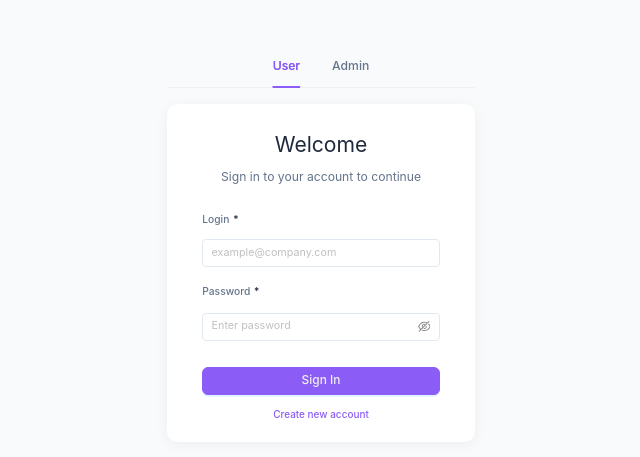
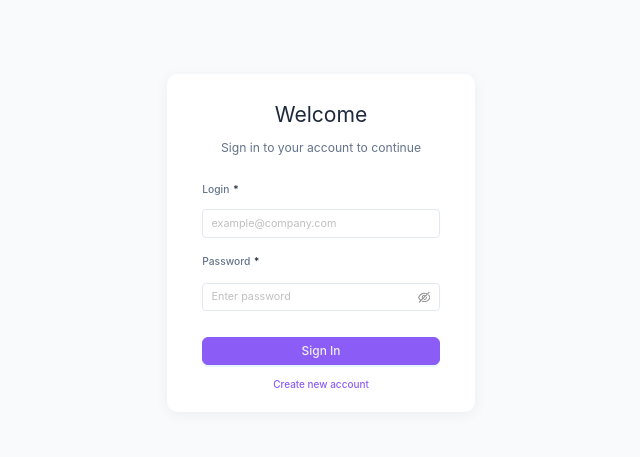
Before and after one commit to Kattherinee/persnal-subscribe, a React (Vite) app: page /signin in a window 1280 px wide. Shown: the part 157-614 px from the top of the page, without its empty margins (319-959 px from the left). Built offline with nearby package versions, Linux system fonts and the light colour scheme.

Commit message:
feat: Refactor authentication components and update API URL; rename pages for clarity

```diff
--- a/src/App.tsx
+++ b/src/App.tsx
@@ -1,6 +1,8 @@
 import { Route, Routes } from 'react-router-dom';
 
 import { Register } from './pages/auth/Register';
+import { Login } from './pages/auth/Login';
+import { LoginAdmin } from './pages/auth/LoginAdmin';
 
 import { Layout } from './layouts/layout';
 import { ProfilePage } from './pages/mainPages/ProfilePage/ProfilePage';
@@ -12,17 +14,16 @@ import { AllUsersPage } from './pages/admin/AllUsersPage';
 import { RequireAuth } from './utils/RequireAuth';
 import { RequireAdmin } from './utils/RequireAdmin';
 import { AdminLayout } from './layouts/adminLayout';
-import { LoginTabs } from './pages/auth/LoginTabs';
 import { RegistrationSuccess } from './pages/RegistrationSuccess';
 
 function App() {
   return (
     <Routes>
       {/* Публичные страницы */}
-      <Route path="/signin" element={<LoginTabs />} />
+      <Route path="/signin" element={<Login />} />
       <Route path="/thank-you" element={<RegistrationSuccess />} />
       <Route path="/signup" element={<Register />} />
-      <Route path="/signin-admin" element={<LoginTabs />} />
+      <Route path="/signin-admin" element={<LoginAdmin />} />
 
       {/* Пользовательские приватные страницы */}
       <Route
--- a/src/api/constants.ts
+++ b/src/api/constants.ts
@@ -1 +1 @@
-export const API_URL = 'http://212.74.231.109:8181';
+export const API_URL = 'https://api.wppageflow.com';
--- a/src/pages/RegistrationSuccess.tsx
+++ b/src/pages/RegistrationSuccess.tsx
@@ -3,7 +3,7 @@ import { useNavigate } from 'react-router-dom';
 import { CheckCircleOutlined } from '@ant-design/icons';
 import { CustomButton } from '../ui/CustomButton';
 import { theme } from '../assets/theme/theme';
-import { Container } from './auth/LoginTabs';
+import { Container } from './auth/Login';
 import { Card } from './auth/Login';
 
 export const RegistrationSuccess = () => {
--- a/src/pages/auth/Login.tsx
+++ b/src/pages/auth/Login.tsx
@@ -51,9 +51,8 @@ export const Login = () => {
   };
 
   return (
-    <>
+    <Container>
       {contextHolder}
-
       <Card>
         <Title>Welcome</Title>
         <Subtitle>Sign in to your account to continue</Subtitle>
@@ -87,9 +86,17 @@ export const Login = () => {
 
         <LinkText to="/signup">Create new account</LinkText>
       </Card>
-    </>
+    </Container>
   );
 };
+
+export const Container = styled.div`
+  min-height: 100vh;
+  display: flex;
+  justify-content: center;
+  align-items: center;
+  background: ${theme.colors.backgroundPage};
+`;
 
 export const Card = styled.div`
   background: ${theme.colors.backgroundCard};
--- a/src/pages/auth/LoginAdmin.tsx
+++ b/src/pages/auth/LoginAdmin.tsx
@@ -6,7 +6,6 @@ import { CustomLabel } from '../../ui/CustomLabel';
 import { CustomInput } from '../../ui/CustomInput';
 import { CustomButton } from '../../ui/CustomButton';
 import { CustomPasswordInput } from '../../ui/CustomPasswordInput';
-import { Card } from './Login';
 import { loginAdmin } from '../../api/auth';
 import type { AxiosError } from 'axios';
 import { useAdminStore } from '../../store/adminStore';
@@ -49,7 +48,7 @@ export const LoginAdmin = () => {
   };
 
   return (
-    <>
+    <Container>
       {contextHolder}
       <Card>
         <Title>Welcome</Title>
@@ -82,9 +81,32 @@ export const LoginAdmin = () => {
           </Form.Item>
         </Form>
       </Card>
-    </>
+    </Container>
   );
 };
+
+export const Container = styled.div`
+  min-height: 100vh;
+  display: flex;
+  justify-content: center;
+  align-items: center;
+  background: ${theme.colors.backgroundPage};
+`;
+
+export const Card = styled.div`
+  background: ${theme.colors.backgroundCard};
+  padding: 1.9vw 2.725vw 1.5vw;
+  border-radius: 0.825vw;
+  box-shadow: 0 0.208vw 1.042vw rgba(0, 0, 0, 0.05);
+
+  width: 24vw;
+  text-align: center;
+  @media (max-width: 769px) {
+    width: 80vw;
+    padding: 5vw 5.725vw 2.8vw;
+    border-radius: 1.825vw;
+  }
+`;
 
 export const Title = styled.h1`
   font-size: 1.65vw;
--- a/src/pages/auth/LoginTabs.tsx
+++ b/src/pages/auth/LoginTabs.tsx
@@ -1,68 +1,7 @@
-import { Tabs } from 'antd';
-import { useNavigate, useLocation } from 'react-router-dom';
-import { Login } from './Login';
-import { LoginAdmin } from './LoginAdmin';
-import styled from 'styled-components';
-import { theme } from '../../assets/theme/theme';
-
-export const LoginTabs = () => {
-  const navigate = useNavigate();
-  const location = useLocation();
-
-  const activeKey = location.pathname.includes('signin-admin') ? 'admin' : 'user';
-
-  const handleTabChange = (key: string) => {
-    navigate(key === 'admin' ? '/signin-admin' : '/signin');
-  };
-
-  return (
-    <Container>
-      <StyledTabs activeKey={activeKey} onChange={handleTabChange} centered>
-        <Tabs.TabPane tab="User" key="user">
-          <Login />
-        </Tabs.TabPane>
-        <Tabs.TabPane tab="Admin" key="admin">
-          <LoginAdmin />
-        </Tabs.TabPane>
-      </StyledTabs>
-    </Container>
-  );
-};
-export const Container = styled.div`
-  min-height: 100vh;
-  display: flex;
-  justify-content: center;
-  align-items: center;
-  background: ${theme.colors.backgroundPage};
-`;
-
-const StyledTabs = styled(Tabs)`
-  .ant-tabs-tab {
-    color: ${theme.colors.textSecondary};
-    font-size: 0.95vw;
-    font-weight: 500;
-  }
-
-  .ant-tabs-tab-active .ant-tabs-tab-btn {
-    color: ${theme.colors.brandPrimary} !important;
-  }
-
-  .ant-tabs-tab-btn:hover {
-    color: ${theme.colors.brandPrimaryHover};
-  }
-
-  .ant-tabs-ink-bar {
-    background: ${theme.colors.brandPrimary};
-    height: 3px;
-    border-radius: 3px;
-  }
-  @media (max-width: 769px) {
-    .ant-tabs-tab {
-      font-size: 4.45vw;
-    }
-    .ant-tabs-ink-bar {
-      height: 6px;
-      border-radius: 6px;
-    }
-  }
-`;
+/**
+ * @deprecated
+ * Этот файл больше не используется.
+ * Страницы авторизации были разделены на отдельные компоненты без табов:
+ * - Login.tsx - для пользователей (/signin)
+ * - LoginAdmin.tsx - для администраторов (/signin-admin)
+ */
--- a/src/pages/auth/Register.tsx
+++ b/src/pages/auth/Register.tsx
@@ -9,7 +9,7 @@ import { CustomInput } from '../../ui/CustomInput';
 import { CustomPasswordInput } from '../../ui/CustomPasswordInput';
 import { CustomButton } from '../../ui/CustomButton';
 import { registerUser } from '../../api/user';
-import { Container } from './LoginTabs';
+import { Container } from './Login';
 import { useEffect, useState } from 'react';
 
 export const Register = () => {
--- a/src/pages/mainPages/MyTariffsPage.tsx
+++ b/src/pages/mainPages/MyTariffsPage.tsx
@@ -35,7 +35,7 @@ export const MyTariffsPage = () => {
     return (
       <Wrapper>
         <TitleContainer>
-          <Title>My tariffs</Title>
+          <Title>Subscription</Title>
           <Subtitle>Managing active subscriptions and obtaining API keys</Subtitle>
         </TitleContainer>
 
@@ -49,7 +49,7 @@ export const MyTariffsPage = () => {
   return (
     <Wrapper>
       <TitleContainer>
-        <Title>My tariffs</Title>
+        <Title>Subscription</Title>
         <Subtitle>Managing active subscriptions and obtaining API keys</Subtitle>
       </TitleContainer>
       <CardContainer>
--- a/src/pages/mainPages/TariffsPage.tsx
+++ b/src/pages/mainPages/TariffsPage.tsx
@@ -37,7 +37,7 @@ export const TariffsPage = () => {
   return (
     <Wrapper>
       <TitleContainer>
-        <Title>Available tariffs</Title>
+        <Title>Pricing Plans</Title>
         <Subtitle>Choose available tariff for your purposes</Subtitle>
       </TitleContainer>
       <CardContainer>
```
